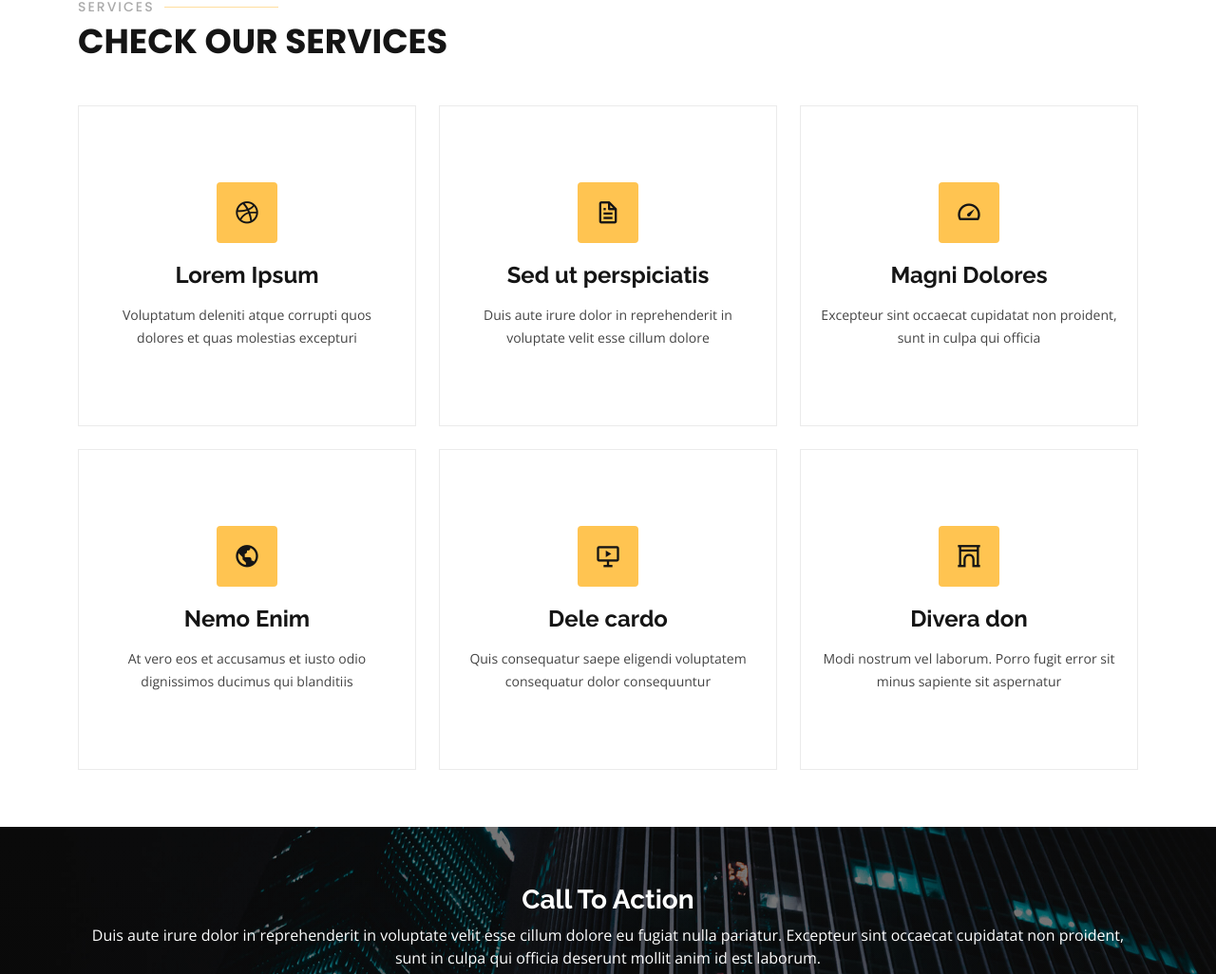
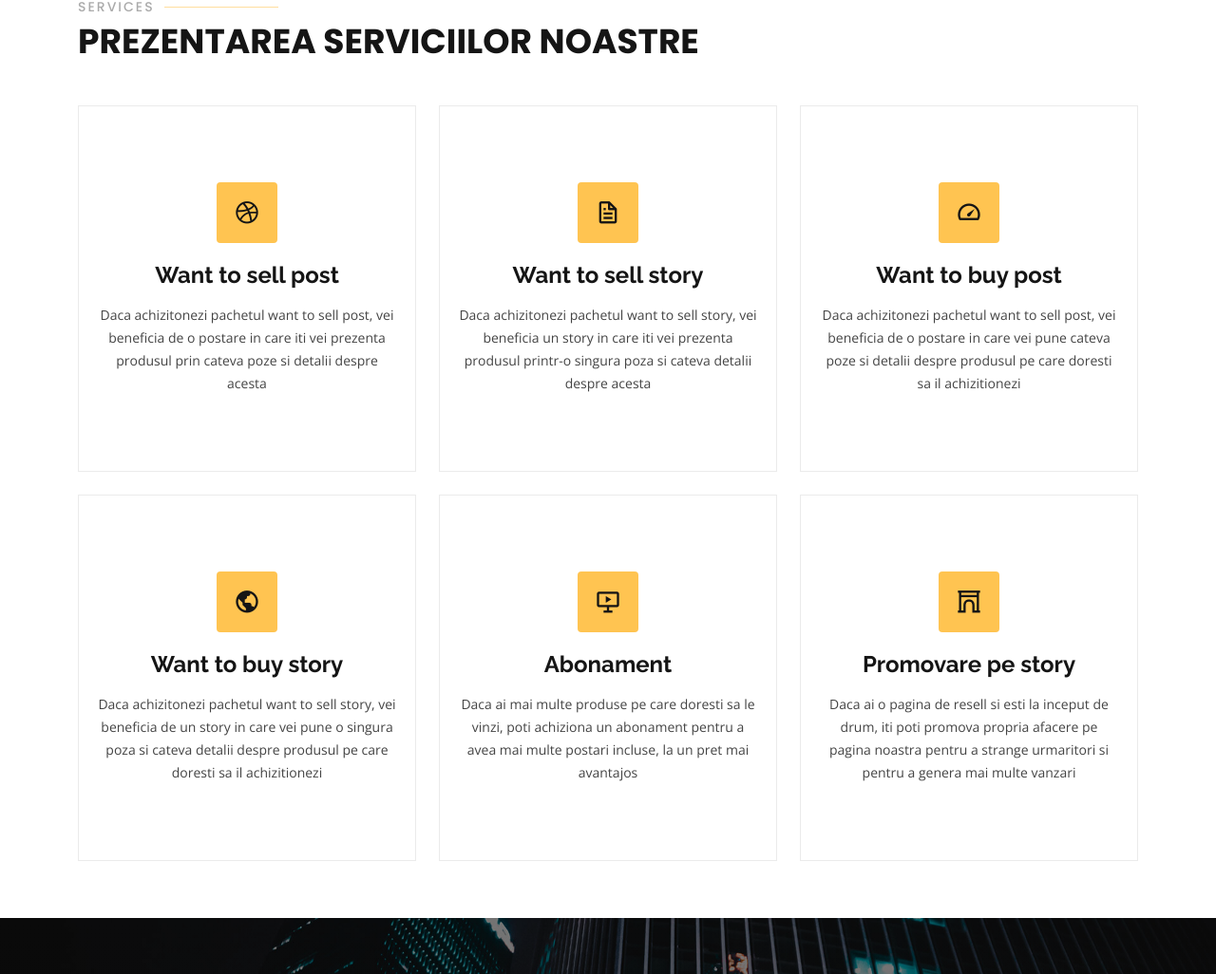
Before and after one commit to Claudiu334/Claudiu334.github.io, a plain HTML site: page index.html in a window 1280 px wide. Shown: the part 2096-3122 px from the top of the page at 95% size. Drawn offline with nearby package versions, Linux system fonts and the light colour scheme.

Commit message:
Update index.html

```diff
--- a/index.html
+++ b/index.html
@@ -194,61 +194,61 @@
       </div>
     </section><!-- End Features Section -->
 
-    <!-- ======= Services Section ======= -->
+    <!-- ======= Servicii Section ======= -->
     <section id="services" class="services">
       <div class="container" data-aos="fade-up">
 
         <div class="section-title">
           <h2>Services</h2>
-          <p>Check our Services</p>
+          <p>Prezentarea serviciilor noastre</p>
         </div>
 
         <div class="row">
           <div class="col-lg-4 col-md-6 d-flex align-items-stretch" data-aos="zoom-in" data-aos-delay="100">
             <div class="icon-box">
               <div class="icon"><i class="bx bxl-dribbble"></i></div>
-              <h4><a href="">Lorem Ipsum</a></h4>
-              <p>Voluptatum deleniti atque corrupti quos dolores et quas molestias excepturi</p>
+              <h4><a href="">Want to sell post</a></h4>
+              <p>Daca achizitonezi pachetul want to sell post, vei beneficia de o postare in care iti vei prezenta produsul prin cateva poze si detalii despre acesta</p>
             </div>
           </div>
 
           <div class="col-lg-4 col-md-6 d-flex align-items-stretch mt-4 mt-md-0" data-aos="zoom-in" data-aos-delay="200">
             <div class="icon-box">
               <div class="icon"><i class="bx bx-file"></i></div>
-              <h4><a href="">Sed ut perspiciatis</a></h4>
-              <p>Duis aute irure dolor in reprehenderit in voluptate velit esse cillum dolore</p>
+              <h4><a href="">Want to sell story</a></h4>
+              <p>Daca achizitonezi pachetul want to sell story, vei beneficia un story in care iti vei prezenta produsul printr-o singura poza si cateva detalii despre acesta</p>
             </div>
           </div>
 
           <div class="col-lg-4 col-md-6 d-flex align-items-stretch mt-4 mt-lg-0" data-aos="zoom-in" data-aos-delay="300">
             <div class="icon-box">
               <div class="icon"><i class="bx bx-tachometer"></i></div>
-              <h4><a href="">Magni Dolores</a></h4>
-              <p>Excepteur sint occaecat cupidatat non proident, sunt in culpa qui officia</p>
+              <h4><a href="">Want to buy post</a></h4>
+              <p>Daca achizitonezi pachetul want to sell post, vei beneficia de o postare in care vei pune cateva poze si detalii despre produsul pe care doresti sa il achizitionezi</p>
             </div>
           </div>
 
           <div class="col-lg-4 col-md-6 d-flex align-items-stretch mt-4" data-aos="zoom-in" data-aos-delay="100">
             <div class="icon-box">
               <div class="icon"><i class="bx bx-world"></i></div>
-              <h4><a href="">Nemo Enim</a></h4>
-              <p>At vero eos et accusamus et iusto odio dignissimos ducimus qui blanditiis</p>
+              <h4><a href="">Want to buy story</a></h4>
+              <p>Daca achizitonezi pachetul want to sell story, vei beneficia de un story in care vei pune o singura poza si cateva detalii despre produsul pe care doresti sa il achizitionezi</p>
             </div>
           </div>
 
           <div class="col-lg-4 col-md-6 d-flex align-items-stretch mt-4" data-aos="zoom-in" data-aos-delay="200">
             <div class="icon-box">
               <div class="icon"><i class="bx bx-slideshow"></i></div>
-              <h4><a href="">Dele cardo</a></h4>
-              <p>Quis consequatur saepe eligendi voluptatem consequatur dolor consequuntur</p>
+              <h4><a href="">Abonament</a></h4>
+              <p>Daca ai mai multe produse pe care doresti sa le vinzi, poti achiziona un abonament pentru a avea mai multe postari incluse, la un pret mai avantajos</p>
             </div>
           </div>
 
           <div class="col-lg-4 col-md-6 d-flex align-items-stretch mt-4" data-aos="zoom-in" data-aos-delay="300">
             <div class="icon-box">
               <div class="icon"><i class="bx bx-arch"></i></div>
-              <h4><a href="">Divera don</a></h4>
-              <p>Modi nostrum vel laborum. Porro fugit error sit minus sapiente sit aspernatur</p>
+              <h4><a href="">Promovare pe story</a></h4>
+              <p>Daca ai o pagina de resell si esti la inceput de drum, iti poti promova propria afacere pe pagina noastra pentru a strange urmaritori si pentru a genera mai multe vanzari</p>
             </div>
           </div>
 
```
